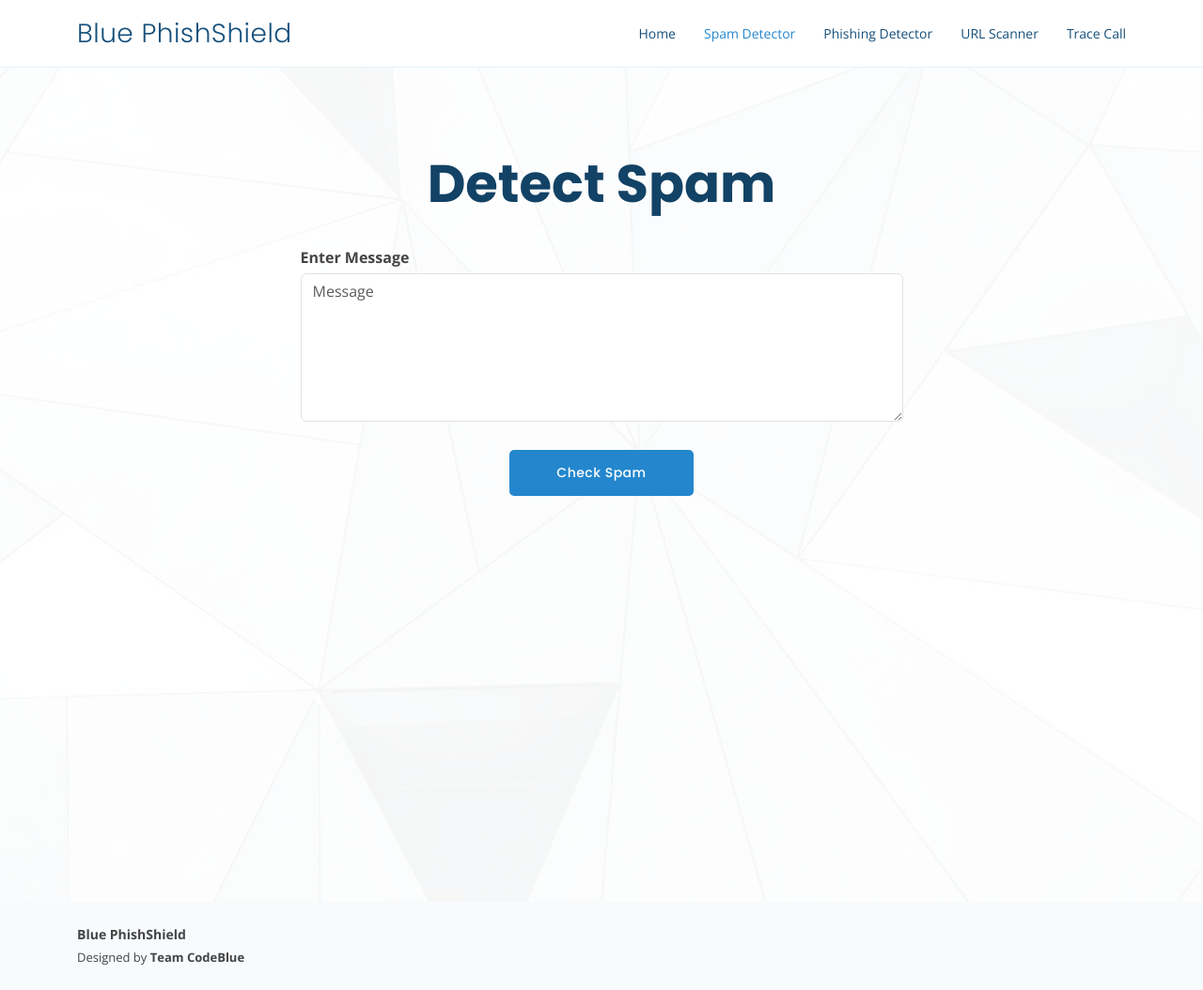
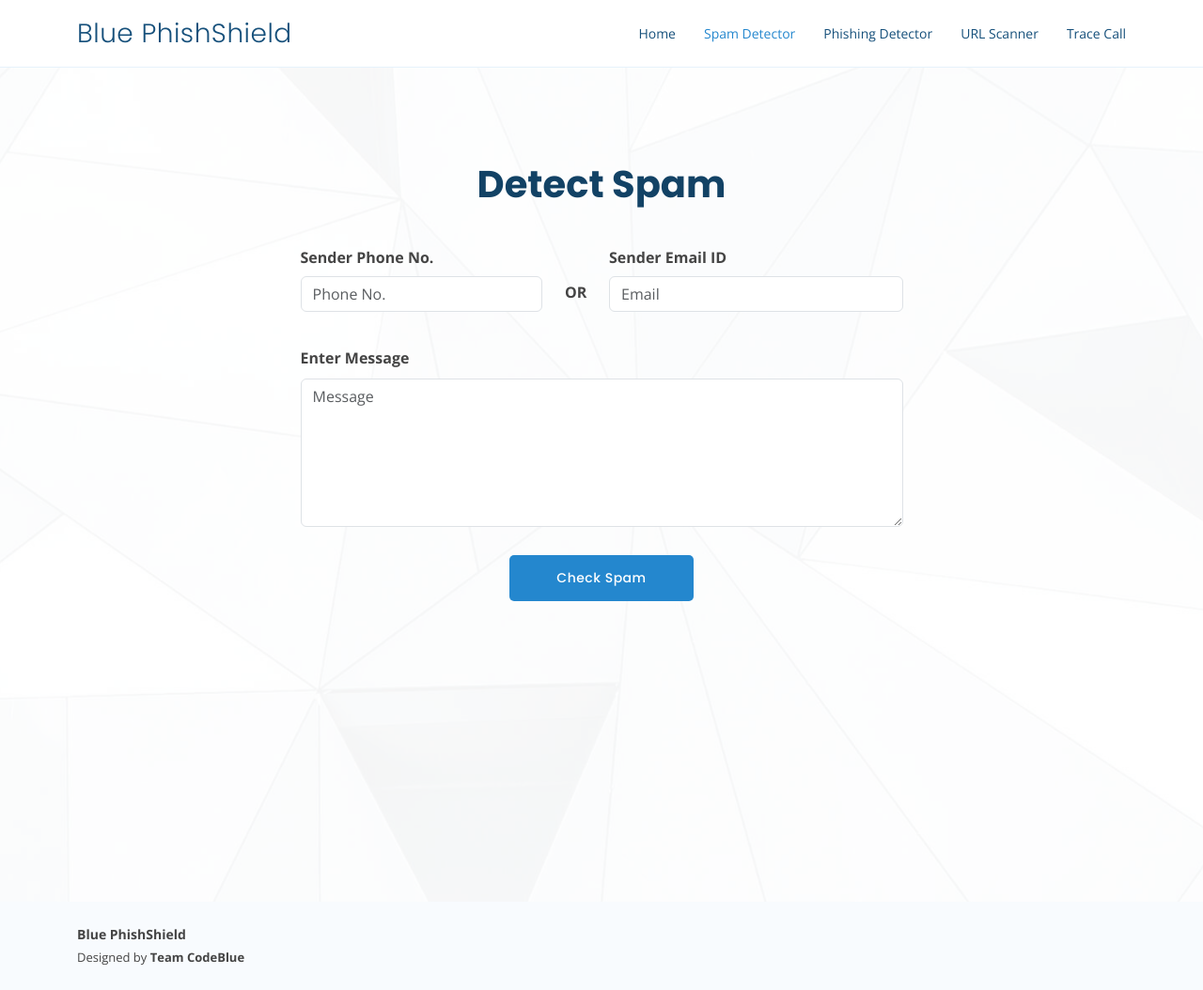
Before and after one commit to Jeswin-J/AI-Enabled-Phishing-Spam-Detection, a Flask app: page /spamdetector in a window 1280 px wide. Shown: the whole page at 94% size. Run offline with Flask 3, Linux system fonts and the light colour scheme; some libraries are stand-ins or nearby versions.

Commit message:
Integration work done

```diff
--- a/app.py
+++ b/app.py
@@ -1,6 +1,6 @@
 import warnings
 
-from flask import Flask, render_template
+from flask import Flask, render_template, request
 
 # from SpamDetector.model import cv
 # from SpamDetector.utils import predict_spam
@@ -33,6 +33,36 @@ def url_scanner():
     return render_template('urlscanner.html')
 
 
+@app.route('/api/detectspam', methods=['POST'])
+def check_spam():
+    message = request.form.get('message')
+    phone = request.form.get('phone')
+    email = request.form.get('email')
+    print("##########", message, phone, email)
+    return render_template('results/spamresults.html')
+
+
+@app.route('/api/detectphishing', methods=['POST'])
+def check_phishing():
+    url = request.form.get('url')
+    print("##########", url)
+    return render_template('results/phishingresults.html')
+
+
+@app.route('/api/trace', methods=['POST'])
+def trace():
+    phone = request.form.get('phone')
+    print("##########", phone)
+    return render_template('results/tracecallresults.html')
+
+
+@app.route('/api/scanurl', methods=['POST'])
+def scan_url():
+    url = request.form.get('url')
+    print("##########", url)
+    return render_template('results/urlscanresults.html')
+
+
 # @app.route("/predict_spam", methods=["GET"])
 # def check_spam():
 #     input_text = ("Dear Sir/Mam, We need Regional Staff store salary 17800/-. Contact HR on "
--- a/templates/spamdetector.html
+++ b/templates/spamdetector.html
@@ -13,16 +13,31 @@
 <div class="container position-relative vh-100" data-aos="fade-up" data-aos-delay="100">
   <div class="row justify-content-center">
     <div class="col-xl-7 col-lg-9">
-      <h1 style="margin-bottom: 30px; text-align: center;">Detect Spam</h1>
-      <form>
-        <div class="form-group">
-          <label for="message" style="margin-bottom: 5px;"><b>Enter Message</b></label>
-          <textarea class="form-control" id="message"  rows="6" cols="50" placeholder="Message"></textarea>
+      <h1 style="margin-bottom: 30px; font-size: 40px; text-align: center;">Detect Spam</h1>
+      <form action="/api/detectspam" method="post">
+        <div class="row g-3" style="margin-bottom: 30px;">
+          <div class="col-md-5" >
+            <label for="senderPhone" class="form-label"><b>Sender Phone No.</b></label>
+            <input type="text" class="form-control" name="phone" id="senderPhone" placeholder="Phone No.">
+          </div>
+          <div class="col-md-1">
+            <label for="senderPhone" class="form-label"><b>&nbsp;</b></label>
+            <p style = 'text-align: center; margin-top:5px;'><b>OR</b></p>
+          </div>
+          <div class="col-md-6">
+            <label for="senderEmail" class="form-label"><b>Sender Email ID</b></label>
+            <input type="email" class="form-control" name="email" id="senderEmail" placeholder="Email">
+          </div>
         </div>
 
-        <div class="text-center">
-          <a type="submit" class="btn-get-started">Check Spam</a>
-        </div>
+          <div class="form-group">
+              <label for="message" style="margin-bottom: 10px;"><b>Enter Message</b></label>
+              <textarea class="form-control" id="message" name="message" rows="6" placeholder="Message" required></textarea>
+          </div>
+
+          <div class="text-center">
+              <button type="submit" class="btn-get-started" style="border:0px">Check Spam</button>
+          </div>
       </form>
     </div>
   </div>
```
Also changed, not shown: templates/phishingdetector.html (+18 -0 lines), templates/results/phishingresults.html (added, +10 -0 lines), templates/results/spamresults.html (added, +10 -0 lines), templates/results/tracecallresults.html (added, +10 -0 lines), templates/results/urlscanresults.html (added, +10 -0 lines), templates/tracecall.html (+18 -0 lines), templates/urlscanner.html (+18 -0 lines).
